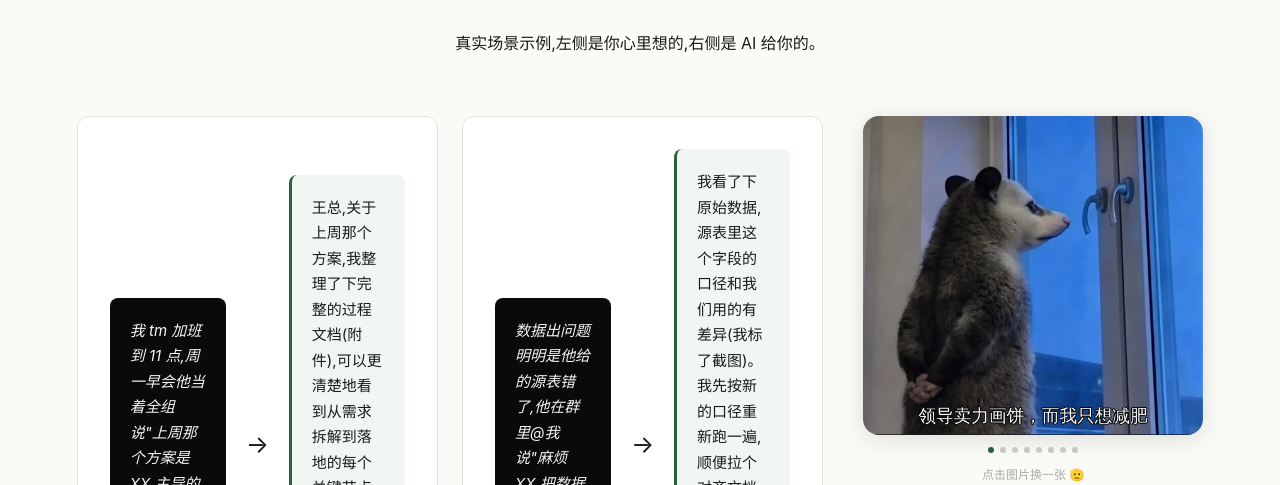
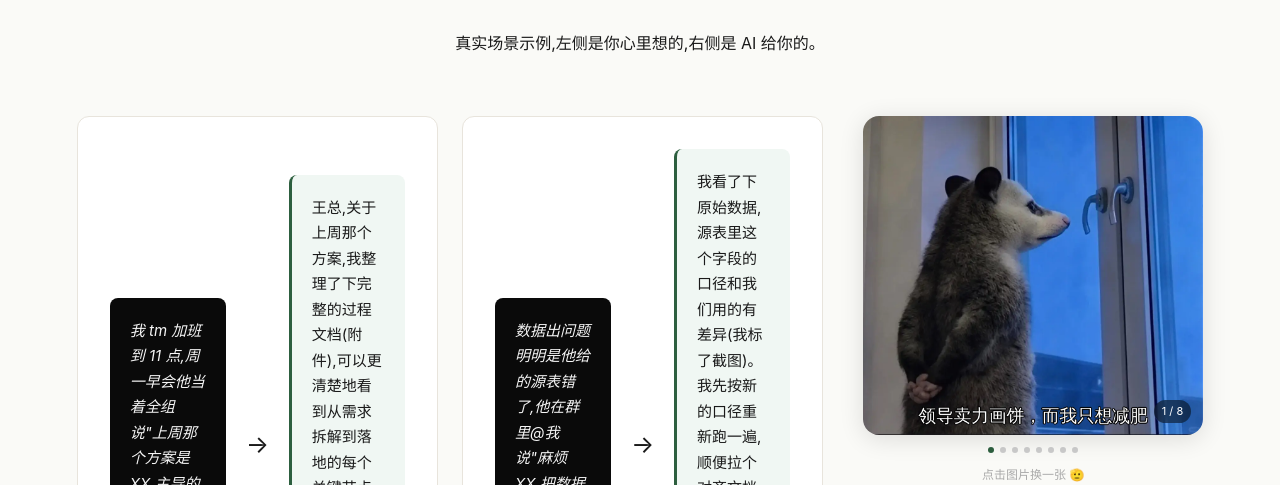
Before and after one commit to Lightman-cn/hardhua, a Next.js app: page / in a window 1280 px wide. Shown: the part 3706-4191 px from the top of the page. Built offline with nearby package versions, Linux system fonts and the light colour scheme.

Commit message:
fix: slide carousel with animation + replace audio record with browser speech recognition

```diff
--- a/app/globals.css
+++ b/app/globals.css
@@ -368,37 +368,41 @@ textarea {
   align-items: center;
   gap: 12px;
 }
-.meme-card {
+.meme-gallery {
   width: 100%;
   border-radius: 16px;
   overflow: hidden;
   cursor: pointer;
   box-shadow: 0 4px 24px rgba(0,0,0,0.12);
-  transition: transform 0.2s, box-shadow 0.2s;
+  transition: box-shadow 0.2s;
   position: relative;
 }
-.meme-card:hover {
-  transform: translateY(-2px);
+.meme-gallery:hover {
   box-shadow: 0 8px 32px rgba(0,0,0,0.18);
 }
-.meme-card:active {
-  transform: translateY(0);
+.meme-gallery:active {
+  transform: scale(0.98);
 }
-.meme-card img {
+.meme-track {
+  display: flex;
+  transition: transform 0.4s cubic-bezier(0.25, 0.46, 0.45, 0.94);
+}
+.meme-img {
   width: 100%;
+  flex-shrink: 0;
   height: auto;
   display: block;
 }
-.meme-hint {
+.meme-counter {
   position: absolute;
-  bottom: 0;
-  left: 0;
-  right: 0;
-  padding: 10px 14px;
-  background: linear-gradient(transparent, rgba(0,0,0,0.75));
+  bottom: 12px;
+  right: 12px;
+  background: rgba(0,0,0,0.5);
   color: white;
-  font-size: 12px;
-  text-align: center;
+  font-size: 11px;
+  padding: 3px 8px;
+  border-radius: 20px;
+  backdrop-filter: blur(4px);
 }
 .meme-dots {
   display: flex;
--- a/app/page.tsx
+++ b/app/page.tsx
@@ -58,31 +58,43 @@ export default function Home() {
   const [rating, setRating] = useState(0)
   const [rated, setRated] = useState(false)
   const [memeIdx, setMemeIdx] = useState(0)
-  const mediaRecorderRef = useRef<MediaRecorder | null>(null)
-  const chunksRef = useRef<Blob[]>([])
+  const [memeAnimating, setMemeAnimating] = useState(false)
+  const speechRef = useRef<any>(null)
 
-  async function startRecord() {
-    try {
-      const stream = await navigator.mediaDevices.getUserMedia({ audio: true })
-      const mr = new MediaRecorder(stream)
-      mediaRecorderRef.current = mr
-      chunksRef.current = []
-      mr.ondataavailable = (e) => { if (e.data.size > 0) chunksRef.current.push(e.data) }
-      mr.onstop = async () => {
-        stream.getTracks().forEach(t => t.stop())
-        const blob = new Blob(chunksRef.current, { type: 'audio/webm' })
-        await sendAudio(blob)
+  function startVoice() {
+    const SR = (window as any).SpeechRecognition || (window as any).webkitSpeechRecognition
+    if (!SR) {
+      setErrMsg('你的浏览器不支持语音录入，换 Chrome 试试~')
+      setTimeout(() => setErrMsg(null), 4000)
+      return
+    }
+    const r = new SR()
+    speechRef.current = r
+    r.lang = 'zh-CN'
+    r.continuous = false
+    r.interimResults = true
+    r.onresult = (e: any) => {
+      const transcript = Array.from(e.results)
+        .map((t: any) => t[0].transcript)
+        .join('')
+      setHardText(transcript)
+    }
+    r.onerror = () => {
+      setRecording(false)
+    }
+    r.onend = () => {
+      setRecording(false)
+      // 用最终识别结果触发翻译
+      if (hardText.trim()) {
+        setTimeout(() => translate(), 100)
       }
-      mr.start()
-      setRecording(true)
-    } catch (e) {
-      setErrMsg('需要麦克风权限,或者直接打字也行~')
-      setTimeout(() => setErrMsg(null), 4000)
     }
+    r.start()
+    setRecording(true)
   }
 
-  function stopRecord() {
-    mediaRecorderRef.current?.stop()
+  function stopVoice() {
+    speechRef.current?.stop()
     setRecording(false)
   }
 
@@ -219,11 +231,11 @@ export default function Home() {
             />
             <div className="toolbar">
               {!recording ? (
-                <button className="rec-btn" onClick={startRecord} title="录音">
+                <button className="rec-btn" onClick={startVoice} title="语音录入">
                   <svg viewBox="0 0 24 24"><path d="M12 14a3 3 0 0 0 3-3V5a3 3 0 0 0-6 0v6a3 3 0 0 0 3 3z"/><path d="M19 11h-2a5 5 0 0 1-10 0H5a7 7 0 0 0 6 6.92V21h2v-3.08A7 7 0 0 0 19 11z"/></svg>
                 </button>
               ) : (
-                <button className="rec-btn recording" onClick={stopRecord} title="停止">
+                <button className="rec-btn recording" onClick={stopVoice} title="停止">
                   <svg viewBox="0 0 24 24"><rect x="6" y="6" width="12" height="12" rx="2"/></svg>
                 </button>
               )}
@@ -398,8 +410,13 @@ export default function Home() {
 
           {/* 梗图轮播区 */}
           <div className="meme-carousel">
-            <div className="meme-card" onClick={() => setMemeIdx(i => (i + 1) % MEMES.length)} title="点击换一张">
-              <img src={MEMES[memeIdx].src} alt="梗图" />
+            <div className="meme-gallery" onClick={() => setMemeIdx(i => (i + 1) % MEMES.length)} title="点击换下一张">
+              <div className="meme-track" style={{ transform: `translateX(-${memeIdx * 100}%)` }}>
+                {MEMES.map((m, i) => (
+                  <img key={i} src={m.src} alt="梗图" className="meme-img" />
+                ))}
+              </div>
+              <div className="meme-counter">{memeIdx + 1} / {MEMES.length}</div>
             </div>
             <div className="meme-dots">
               {MEMES.map((_, i) => (
```
